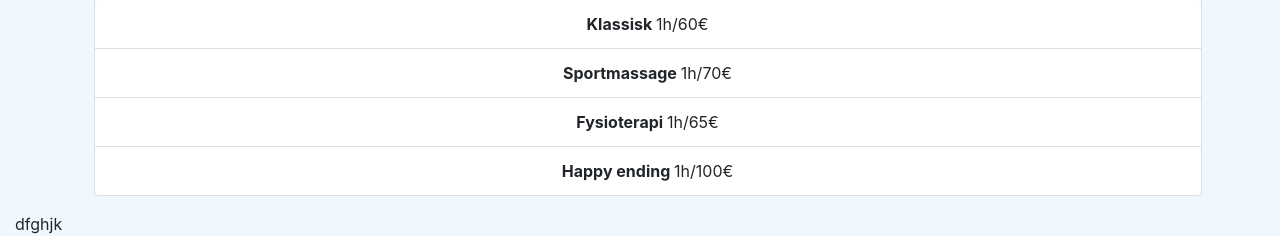
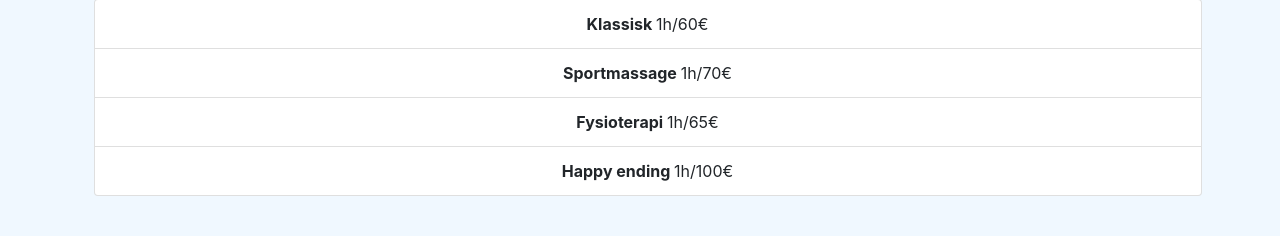
Before and after one commit to RobinRobin2/massagesida, a PHP site: page / in a window 1280 px wide. Shown: the part 600-836 px from the top of the page. After the commit the page ends 796 px from the top, so only its background shows below. Run offline with PHP 8.4, Linux system fonts and the light colour scheme.

Commit message:
Skapade hihi

```diff
--- a/index.php
+++ b/index.php
@@ -99,7 +99,7 @@
     </div>
 </div>
 
-dfghjk
+
 
 </body>
 </html>
```
